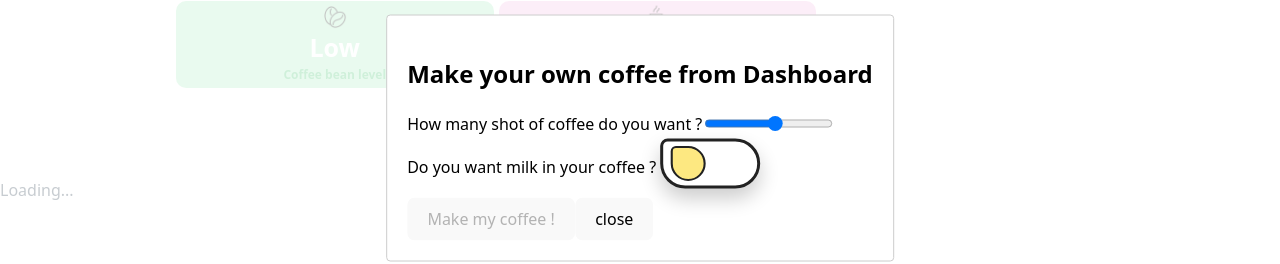
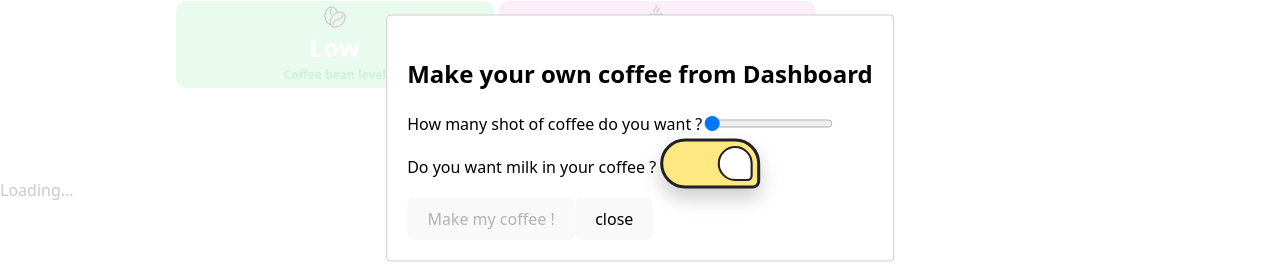
Before and after one commit to Jahiel/SmartCoffeeMachineFront, a React (Vite) app: page / in a window 1280 px wide. Both pictures are taken after a click on the button "MakeCoffee". Shown: the part 262-526 px from the top of the page. Built offline with nearby package versions, Linux system fonts and the light colour scheme; no server answers.

Commit message:
Commenting

```diff
--- a/src/Components/Alerts/Alerts.tsx
+++ b/src/Components/Alerts/Alerts.tsx
@@ -1,10 +1,16 @@
 import "./Alerts.scss";
 import { useState } from "react";
 import AlertsModal from "../../Pages/Modals/AlertsModal/AlertsModal";
+
 interface AlertsProps {
+  //Is the machine in alert mode
   isInAlertMode?: boolean;
 }
 
+/*
+  Alert button is shown only when machine is in alert mode.
+  Open a modal when clicked on
+*/
 export default function Alerts(props: AlertsProps) {
   const [isAlertOpen, setIsAlertOpen] = useState(false);
   return (
--- a/src/Components/HeadBar/HeadBar.tsx
+++ b/src/Components/HeadBar/HeadBar.tsx
@@ -3,9 +3,13 @@ import Switch from "../Switch/Switch";
 import "./HeadBar.scss";
 import Awake from "../Awake/Awake";
 import Alerts from "../Alerts/Alerts";
+
 interface HeadBarProps {
+  //tried to set a className as props but never removed it, possible evolution is to set everything in the /HeadBar.scss
   className?: string;
+  //State of the machine got with API call (or default values set in App.tsx)
   state?: { isOn: boolean; isInAlert: boolean };
+  //Close the modal when clicked on
   setIsOpen: (isOpen: boolean) => void;
 }
 
--- a/src/Components/Loader/Loader.tsx
+++ b/src/Components/Loader/Loader.tsx
@@ -2,7 +2,9 @@
 import { Component } from "react";
 
 import "./Loader.scss";
-
+/*
+A simple loader component to show when the land page is loading
+*/
 export default class Loader extends Component {
   render() {
     return (
--- a/src/Components/Status/Status.tsx
+++ b/src/Components/Status/Status.tsx
@@ -5,6 +5,7 @@ import coffeeBean from "../../assets/icons8-grains-de-café-50.png";
 import coffeeMaking from "../../assets/icons8-chocolat-chaud-50.png";
 import { useEffect, useState } from "react";
 
+///Interface of coffee machine state
 interface StatusProps {
   isOn: boolean;
   isMakingCoffee: boolean;
@@ -20,10 +21,8 @@ export default function Status(props: StatusProps) {
   const [beanFeed, setBeanFeed] = useState("N/A");
   const [coffeeMakingStatus, setCoffeeMakingStatus] = useState("N/A");
 
-  //TODO Handle all level of state and not only 2
   //TODO Maybe there is a better way of doing that ?
   useEffect(() => {
-    console.log(props);
     switch (true) {
       case props.waterTrayState <= 1:
         setWaterTray("Full");
@@ -48,7 +47,6 @@ export default function Status(props: StatusProps) {
         break;
     }
 
-    // Switch for BeanFeedState
     switch (true) {
       case props.beanFeedState <= 1:
         setBeanFeed("Low");
@@ -63,6 +61,7 @@ export default function Status(props: StatusProps) {
 
     setCoffeeMakingStatus(props.isMakingCoffee ? "Yes" : "No");
   }, [props]);
+
   return (
     <div className="card">
       <div className="item item--1">
--- a/src/Pages/Modals/MakeCoffee/MakeCoffee.tsx
+++ b/src/Pages/Modals/MakeCoffee/MakeCoffee.tsx
@@ -1,6 +1,7 @@
 import Modal from "react-modal";
 import "./MakeCoffee.scss";
 import { useEffect, useState } from "react";
+import axios from "axios";
 interface MakeCoffeeProps {
   isOpen: boolean;
   setIsOpen: (isOpen: boolean) => void;
@@ -9,6 +10,7 @@ interface MakeCoffeeProps {
   isOn: boolean;
 }
 
+/// Tried new way of styling for personnal purpose
 const customStyles = {
   content: {
     color: "black",
@@ -21,6 +23,10 @@ const customStyles = {
   },
 };
 
+/*
+Possible evolution : handle error and state in order to show information to the user (currently making coffee, internal error....)
+*/
+
 export default function MakeCoffee({
   isInAlert,
   isMakingCoffee,
@@ -29,15 +35,27 @@ export default function MakeCoffee({
   setIsOpen,
 }: MakeCoffeeProps) {
   const [isButtonDisabled, setIsButtonDisabled] = useState(false);
+  const [shotCount, setShotCount] = useState(1);
+  const [withMilk, setWithMilk] = useState(true);
 
   useEffect(() => {
     setIsButtonDisabled(isInAlert || isMakingCoffee || !isOn);
   }, [isInAlert, isMakingCoffee, isOn]);
 
+  const handleMakeCoffe = () => {
+    axios
+      .post("https://localhost:44323/api/v1/CoffeeMachine/coffee", {
+        numExpressoShots: shotCount,
+        addMilk: withMilk,
+      })
+      .catch((error) => {
+        console.error("Failed to send coffee request : ", error);
+      });
+    setIsOpen(false);
+  };
   return (
     <Modal
       isOpen={isOpen}
-      //   onAfterOpen={afterOpenModal}
       onRequestClose={() => setIsOpen(false)}
       style={customStyles}
       contentLabel="Make your own coffee"
@@ -45,17 +63,28 @@ export default function MakeCoffee({
       <h2>Make your own coffee from Dashboard</h2>
       <div className="modal-shot-expresso">
         <div>How many shot of coffee do you want ?</div>
-        <input type="range" min="1" max="10" step="1" />
+        <input
+          type="range"
+          min="1"
+          max="10"
+          step="1"
+          value={shotCount}
+          onChange={(e) => setShotCount(parseInt(e.target.value))}
+        />
       </div>
       <div className="modal-milk">
         <div>Do you want milk in your coffee ?</div>
         <div className="checkbox-wrapper-41">
-          <input type="checkbox" />
+          <input
+            type="checkbox"
+            checked={withMilk}
+            onChange={(e) => setWithMilk(e.target.checked)}
+          />
         </div>
       </div>
       <button
         onClick={() => {
-          setIsOpen(false);
+          handleMakeCoffe();
         }}
         disabled={isButtonDisabled}
       >
```
Also changed, not shown: src/App.tsx (+7 -0 lines), src/Components/Awake/Awake.tsx (+7 -0 lines), src/Components/States/States.tsx (deleted, +0 -7 lines), src/Components/Stats/Stats.tsx (+16 -1 lines), src/Components/States/States.scss (deleted), 1 other file (tests, documents, lock files or other folders).
